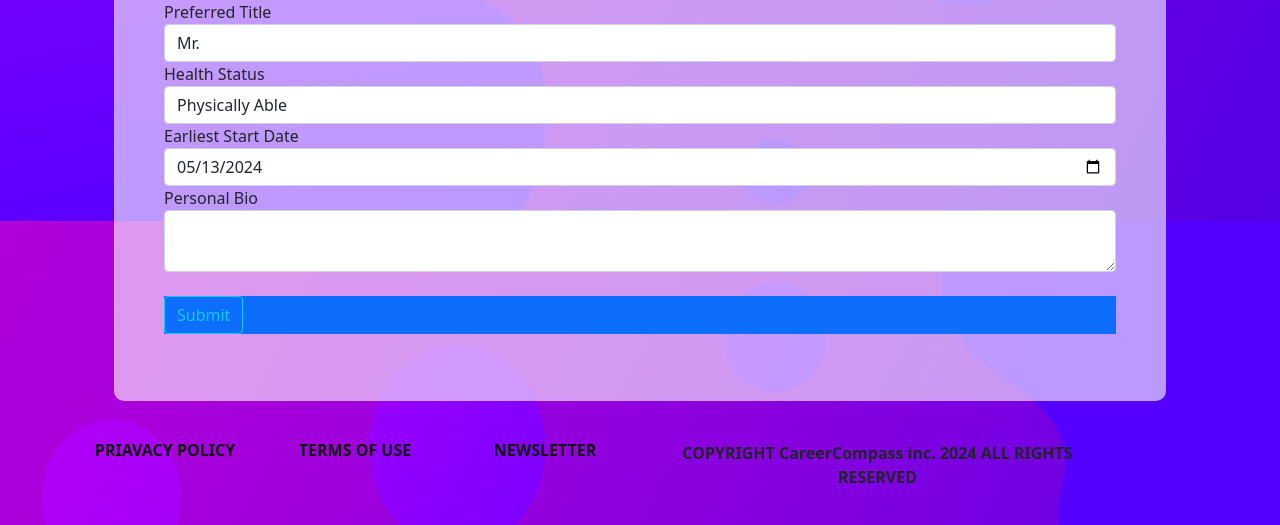
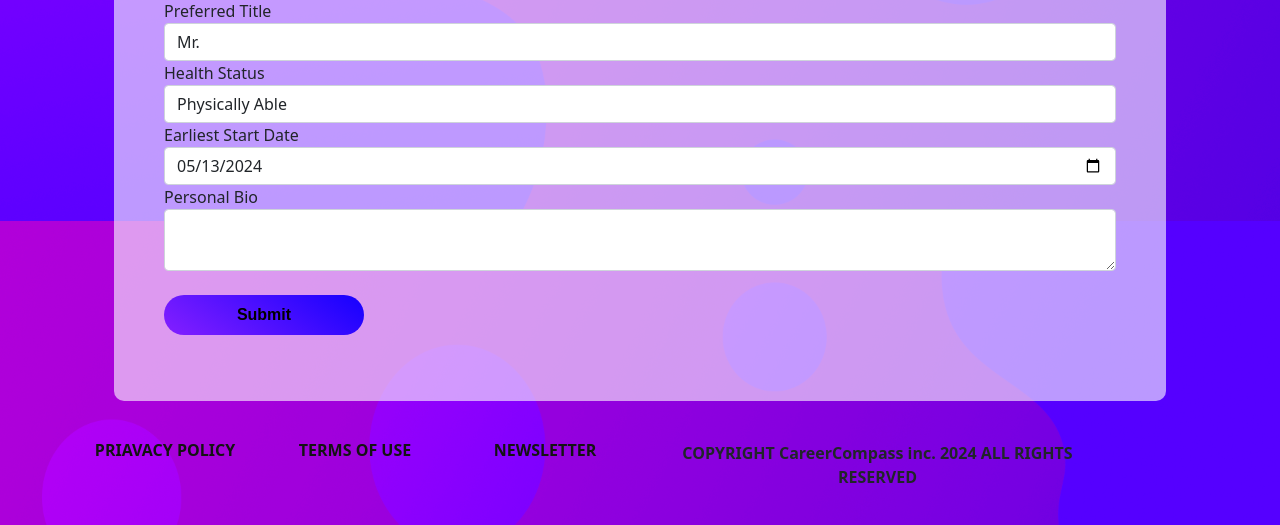
Before and after one commit to saundlj/AgileWebProj, a Flask app: page /account in a window 1280 px wide. Shown: the part 579-1104 px from the top of the page. Run offline with Flask 3, Linux system fonts and the light colour scheme; the visitor is signed in with stand-in values (Sample User, id 1).

Commit message:
New gradient Submit button style, added for account page.

```diff
--- a/app/static/main.css
+++ b/app/static/main.css
@@ -153,3 +153,14 @@ footer{
   border: 1px solid #ccc;
   padding: 10px;
 }
+
+.submitButton{
+  border-radius: 30px;
+  background: rgba(63,94,251, 0.8);
+  background: linear-gradient(37deg, rgb(132, 31, 255) 0%, rgb(21, 0, 255) 100%);
+  border: #000000;
+  height: 40px;
+  width: 200px;
+  font-family: sans-serif;
+  font-weight: bold;
+}
--- a/app/templates/AccountPage.html
+++ b/app/templates/AccountPage.html
@@ -110,8 +110,8 @@
 
                     </fieldset>
                     <br>
-                    <div class="btn-primary form-group">
-                        {{form.submit(class="btn btn-outline-info")}}
+                    <div class="form-group">
+                        {{form.submit(class="submitButton")}}
                     </div>
                 </form>
             </div>
--- a/app/templates/JobPost.html
+++ b/app/templates/JobPost.html
@@ -99,7 +99,7 @@
                     </fieldset>
                     <br>
                     <div class="form-group">
-                        {{form.submit(class="btn btn-outline-info")}}
+                        {{form.submit(class="submitButton")}}
                     </div>
                 </form>
             </div>
```
